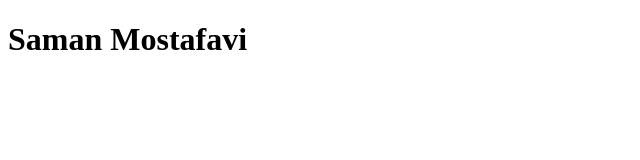
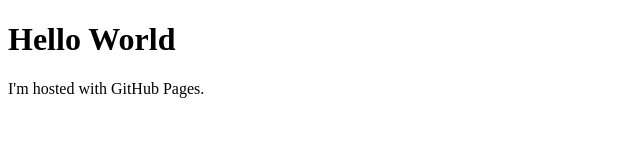
Before and after one commit to samanmostafavi/samanmostafavi.github.io, a plain HTML site: page index.html in a window 1280 px wide. Shown: the whole page, without its empty margins (0-640 px from the left). Drawn offline with Linux system fonts and the light colour scheme.

Commit message:
Revert "small change"
This reverts commit 06ff673ae9d21a0af1657347221c0c1c7a9de52b.

```diff
--- a/index.html
+++ b/index.html
@@ -1,7 +1,7 @@
 <!DOCTYPE html>
 <html>
 <body>
-<h1>Saman Mostafavi</h1>
-<p></p>
+<h1>Hello World</h1>
+<p>I'm hosted with GitHub Pages.</p>
 </body>
 </html>
```
Also changed, not shown: 1 other file.
